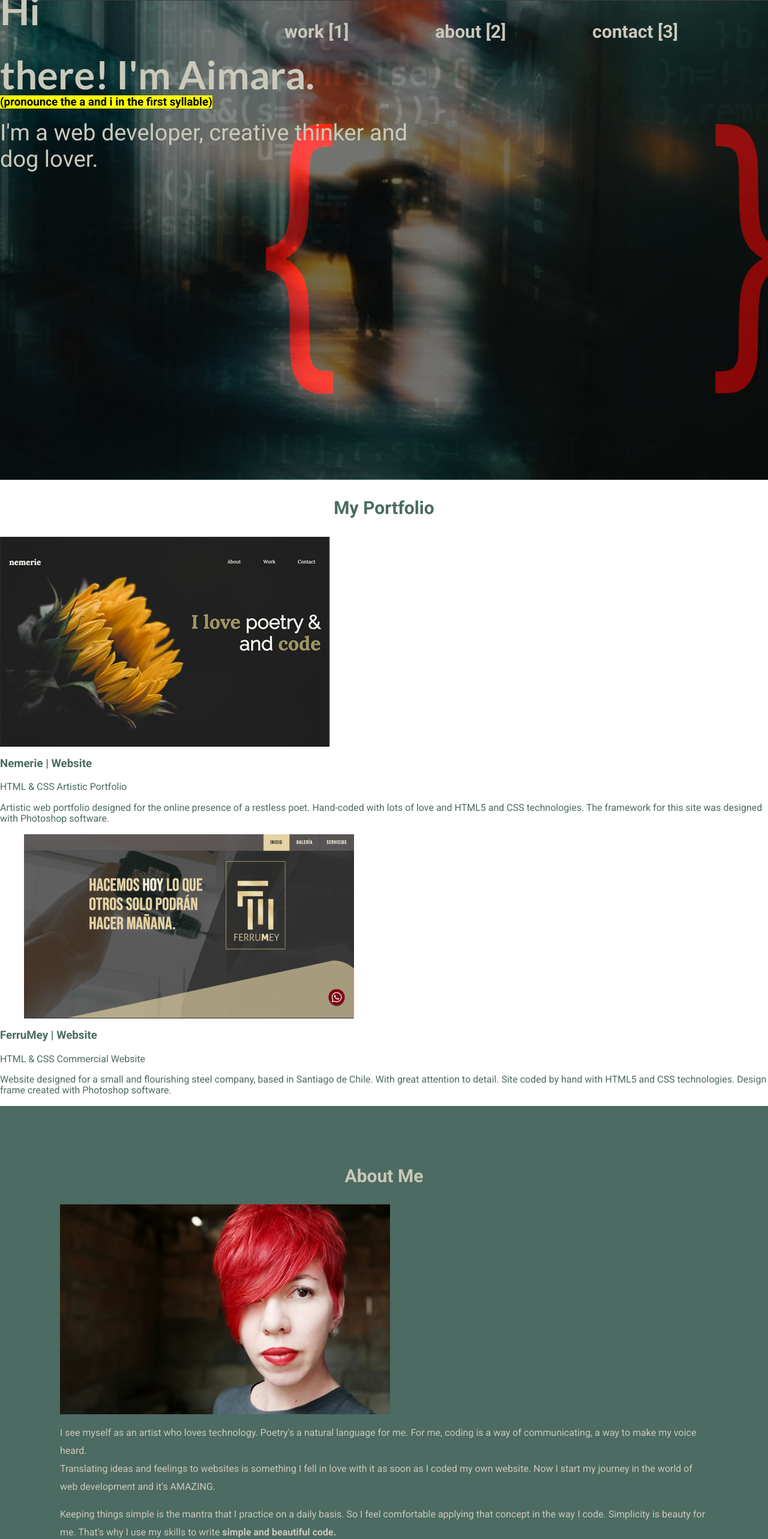
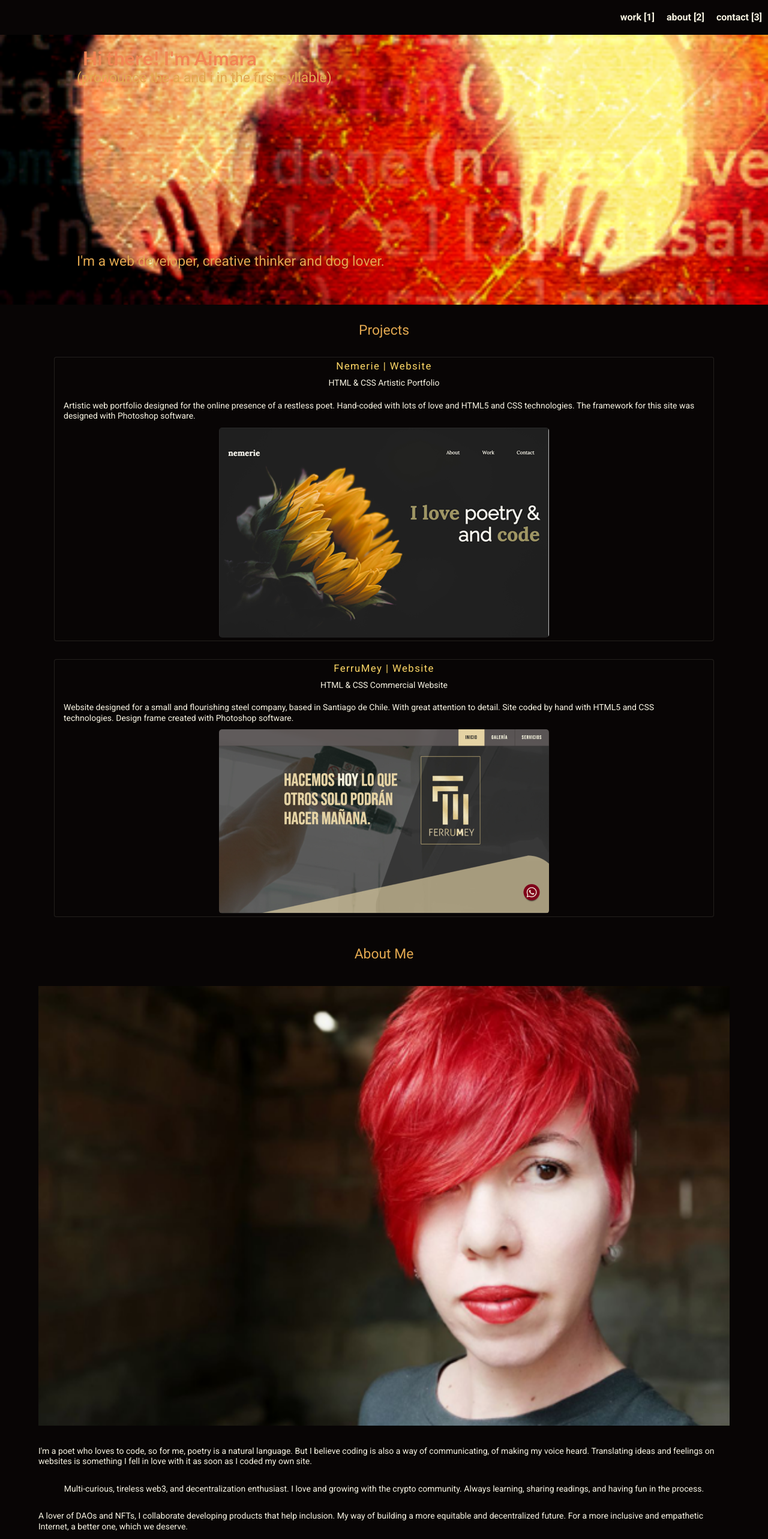
Before and after one commit to Aimara-Qvo/Aimara-Portfolio, a website built with Parcel: page index.html in a window 1280 px wide. Shown: the top 2566 px of the page at 60% size. Built offline with nearby package versions, Linux system fonts and the light colour scheme.

Commit message:
Mobile responsive layout

```diff
--- a/css/main.css
+++ b/css/main.css
@@ -86,189 +86,252 @@ textarea {
 /* ==========================================================================
    Author's custom styles
    ========================================================================== */
-/***** BASE STYLES *****/
+/* -------------------- General - Styles-------------------- */
+html {
+  font-size: 16px;
+}
+
 body {
   font-family:'Roboto';
-  color: #4C6B62;
+  font-size: 1em;
+  background-color:#080505;
 }
 
-main h2 {
-  font-size: 30px;
-  text-align: center;
-  margin: 0;
-  padding: 30px;
+ul,
+ol {
+  list-style-type: none;
 }
 
-#about h2, footer h2 {
+a {
+  text-decoration: none;
+  color: #f8f4e3;
+  font-weight: 700;
+}
+
+h1 {
+  font-family: 'Lato';
+  font-size: 1.75em;
+  line-height: 1.2;
+  font-weight: 500;
+}
+
+h2 {
+  font-size: 1.43em;
+  font-weight: 500;
+  color: #e2a850;
+}
+
+h3,
+h4 {
+  font-size: 1.05em;
+  font-weight: 500;
+  letter-spacing: 1.4px;
+}
+
+p {
+  font-size: .875em;
+  line-height: 1.25em;
+  color:#f8f4e3;
+}
+
+img {
+  width: 100%;
+}
+
+figure {
+  margin: 0;
+}
+
+/* -------------------- Base - Styles-------------------- */
+.content-wrapper {
+  width: 90%;
+  margin: 0;
+}
+
+/* ----------------- Base - Header-Hero-Footer - Styles-------------------- */
+
+header {
+  width: 100%;
+  flex-flow: row wrap;
+  background-color:#080505;
+  }
+
+.nav-bar ul {
+  display: flex;
+  justify-content: flex-end;
+  align-items: center;
+  flex-direction: row;
+  cursor: pointer;
+  margin: 10px 0;
+}
+
+.nav-bar li {
+  padding: 10px;
+}
+
+/*---footer---*/
+footer {
+  min-height: 250px;
+  display: flex;
+  justify-content: center;
+  align-items: center;
+  flex-flow: row wrap;
+  text-align: center;
+  flex-direction: column;
+  background-image: url(../img/waves-separator.svg);
+}
+
+footer h2 {
+  margin-top: 40px;
+}
+/*.contact {
+  padding:50px 0 0;
+  background-size: cover;
+  background-position: center;
+  overflow: auto;
+}*/
+
+footer p {
+  margin: 0;
+  color: #f8f4e3;;
+}
+
+footer .content-wrapper {
+  width: 55%;
+}
+
+footer .social-media {
+  display: flex;
+  justify-content: space-around;
+  align-items: center;
+  flex-direction: row;
+  margin: 20px 0;
+}
+
+footer .social-media p {
+  display: flex;
+  justify-content: center;
+  align-items: center;
+  border-radius: 50%;
+  border: 1px solid #f8f4e3;;
+  overflow: hidden;
+  font-size: 1.5rem;
+  width: 50px;
+  height: 50px;
+}
+
+footer .social-media p i {
+  font-size: 1em;
+}
+footer .contact-me {
+  margin: 30px;
+}
+
+footer .attribution {
+  font-size: .565em;
+  margin: 70px 0 0;
+}
+
+/*----Hero-Section----*/
+.hero-area {
+  display: flex;
+  justify-content: center;
+  flex-flow: row wrap;
+  background-image: url('../img/hero-mobile.png');
+  background-size: cover;
+  background-position: center;
+  min-height: 450px;
+}
+
+.hero-area .content-wrapper {
+  width: 80%;
+  flex-direction: column;
   color: #cac8ba;
 }
 
-/***** GRID *****/
-
-.full-width {
-  width: 1200px;
-  margin:  0 auto;
-  overflow: auto;
-}
-.half-width {
-  width: 600px;
-  float: left;
-}
-.third-width {
-  width: 400px;
-  float: left;
+.hero-area h1 {
+  margin: 20px 0 0 10px;
+  color: #f28454;
 }
 
-/***** HEADER SECTION *****/
-
-header {
-  height: 800px;
-  background: url('../img/hero-image.png');
-  background-size: cover;
-  background-position: center;
-  color: #cac8ba;
-  font-weight: 700;
+.hero-area #parenthesis {
+  margin: 0;
 }
 
-nav {
-  float: right;
-  padding: 20px 150px;
+.hero-area h2 {
+  margin: 280px 0 15px;
 }
 
-nav ul li{
-  display: inline-block;
-}
-
-nav ul li a {
-  color: #cac8ba;
-  font-weight: 700;
-  font-family: 'Roboto';
-  text-decoration:none;
-  font-size: 30px;
-  padding-left: 140px;
-}
-
-.presentation {
- float: right;
-  width: 800px;
-  text-align: right;
-  clear: both;
-  padding-top: 220px;
-  padding-right:150px;
-}
-
-header h1 {
-  font-family: 'Lato';
-  font-size: 65px;
-  font-weight: 700;
-  line-height:35px;
-  margin:0 auto;
-}
-
-header h2 {
-  font-size: 38px;
-  font-weight: 100;
-  margin:0 auto;
-}
-
-.presentation mark {
-  font-size: 30px;
+.hero-area mark {
   color:#011312;
   background: #4c6b62;
 }
 
-/***** PORTFOLIO SECTION *****/
 
-#portfolio   h3 {
-  text-align: left;
+/*---Portfolio-Section---*/
+
+  .projects h2 {
+    margin: 30px 0
+  }
+  .project-card {
+    width: 85%;
+    display: flex;
+    align-items: center;
+    justify-content: center;
+    flex-direction: column;
+    background-color: #080505;
+    border: 1px solid rgba(238, 236, 214, 0.116);
+    padding: 5px;
+    /*box-shadow: 5px 5px 5px rgb(56 51 51 / 90%);*/
+    border-radius: 4px;
+    margin-bottom: 30px;
+  }
+
+  .project-card img {
+    width: 100%;
+    border-radius: 5px;
+  }
+
+.projects {
+  display: flex;
+  justify-content: center;
+  align-items: center;
+  flex-direction: column;
 }
 
-#portfolio .full-width{
-  padding: 40px 0;
+.projects p {
+  margin: 10px;
+  padding: 0;
 }
 
-/***** ABOUT SECTION *****/
-#about {
-  padding: 100px;
-  background: #4c6b62;
-  background-size: cover;
-  background-position: center;
+.project-card h3 {
+  color: #FED766;
+  margin: 0;
 }
 
-#about h2 {
-  padding-top: 0;
+/*---About-Section---*/
+
+.about {
+  display: flex;
+  justify-content: center;
+  align-items: center;
+  flex-direction: column;
 }
 
-#my_description {
-  background: #4c6b62;
-  color: #cac8ba;
-  line-height: 30px;
+.about img {
+  margin: 20px 0;
 }
 
-#my_description span {
-  font-weight: 700;
-}
-
-/***** FOOTER SECTION *****/
-
-#contact {
-  padding:50px 0 0;
-  background: #011312;;
-  background-size: cover;
-  background-position: center;
-  overflow: auto;
-}
-
-#contact .full-width {
-  padding: 0;
-  margin: 50px auto 0;
-}
-
-#contact  h3, #contact  h4, #email a, #contact p  {
+.description {
+  display: flex;
+  justify-content: center;
+  align-items: center;
+  flex-direction: column;
   color: #cac8ba;
 }
 
-#contact .third-width h3 {
-  font-size: 24px ;
-  line-height: 32px;
-  width: 190px ;
-  margin: 30px auto;
-  padding-left: 30px;
-}
-
-#email a {
-  text-decoration:none;
-  font-size: 20px;
-  padding-left: 50px;
-}
-
-#my_network  ul {
-  list-style: none;
-}
-
-#my_network  ul li {
-   display: inline-block;
-}
-
-#my_network  ul img {
-  padding-right: 48px;
-}
-
-#meet_me p {
-  font-size: 18px;
-  line-height: 30px;
-  padding: 0 50px 30px;
-  margin: 0;
-}
-
-#meet_me img {
-  padding-left: 140px;
-}
-
-#contact h4 {
-  clear: both;
-  text-align: center;
-  margin: 90px auto 0;
+.my-description span {
+  font-weight: 700;
 }
 
 /* ==========================================================================
--- a/index.html
+++ b/index.html
@@ -19,21 +19,23 @@
   <link rel="stylesheet" href="css/normalize.css">
   <link rel="stylesheet" href="css/main.css">
 
+  <!-- FontAwesome CDN version 5.5 -->
+  <link rel="stylesheet" href="https://use.fontawesome.com/releases/v5.5.0/css/all.css"
+    integrity="sha384-B4dIYHKNBt8Bc12p+WXckhzcICo0wtJAoU8YZTY5qE0Id1GSseTk6S+L3BlXeVIU" crossorigin="anonymous" />
+
+  <!-- Google Font -->
   <link rel="preconnect" href="https://fonts.gstatic.com">
   <link href="https://fonts.googleapis.com/css2?family=Roboto&display=swap" rel="stylesheet">
   <link rel="preconnect" href="https://fonts.gstatic.com">
   <link href="https://fonts.googleapis.com/css2?family=Lato:wght@700&family=Roboto:wght@400;700&display=swap"
     rel="stylesheet">
 
-
   <meta name="theme-color" content="#fafafa">
 </head>
 
 <body>
-
   <!-- Add your site or application content here -->
-  <div class="content-wrapper">
-    <header div class="hero">
+  <header class="header">
     <nav class="nav-bar">
       <ul>
         <li><a href="#portfolio">work [1]</a></li>
@@ -41,32 +43,37 @@
         <li><a href="#contact">contact [3]</a></li>
       </ul>
     </nav>
-      <div class="hero-content">
-        <h1>Hi there! I'm Aimara. </h1>
-        <h3><mark>(pronounce the a and i in the first syllable)</mark></h3>
-        <h2>I'm a web developer, creative thinker and<br> dog lover.</h2>
+  </header>
+
+  <main>
+    <section class="hero-area">
+      <div class="content-wrapper">
+        <h1>Hi there! I'm Aimara </h1>
+        <h2 id="parenthesis">(pronounce the a and i in the first syllable)</h2>
+        <h2>I'm a web developer, creative thinker and dog lover.</h2>
       </div>
-    </header>
-    <main>
-      <div class="content-wrapper">
-        <section id="portfolio">
-          <h2>My Portfolio</h2>
-          <article>
-            <img src="img/nemerie_portfolio_project.png" alt="Nemerie website">
+    </section>
+
+    <section class="divider"></section>
+
+    <section class="projects" id="projects">
+      <h2>Projects</h2>
+      <div class="project-card">
         <h3>Nemerie | Website</h3>
         <p>HTML & CSS Artistic Portfolio</p>
         <p>Artistic web portfolio designed for the online presence of a restless poet.
           Hand-coded with lots of love and HTML5 and CSS technologies.
           The framework for this site was designed with Photoshop software.
         </p>
-          </article>
-
-          <article>
         <figure>
-              <a href="https://aimaraqvo.github.io/ferrumey-responsive/index.html" target="_blank">
-                <img src="img/ferrunmey_project.png" alt="FerruMey website">
+          <a href="" target="_blank">
+            <img src="img/nemerie_portfolio_project.png" alt="Nemerie website">
           </a>
         </figure>
+      </div>
+
+      </div>
+      <div class="project-card">
         <h3>FerruMey | Website</h3>
         <p>HTML & CSS Commercial Website</p>
         <p>Website designed for a small and flourishing steel company,
@@ -74,67 +81,58 @@
           Site coded by hand with HTML5 and CSS technologies.
           Design frame created with Photoshop software.
         </p>
-          </article>
+        <figure>
+          <a href="https://aimaraqvo.github.io/ferrumey-responsive/index.html" target="_blank">
+            <img src="img/ferrunmey_project.png" alt="FerruMey website">
+          </a>
+        </figure>
+      </div>
+
     </section>
 
-        <section id="about">
+    <section class="about" id="about">
+      <h2>About Me</h2>
       <div class="content-wrapper">
-            <h2>About Me</h2>
         <img src="img/about-me-picture.png" alt="About me picture">
-            <div id="my_description">
-              <p>I see myself as an artist who loves technology. Poetry's a natural language for me.
-                For me, coding is a way of communicating,
-                a way to make my voice heard.<br>
-                Translating ideas and feelings to websites is something
-                I fell in love with it as soon as I coded my own website.
-                Now I start my journey in the world of web development and it's AMAZING.
+        <span class="description">
+          <p>I'm a poet who loves to code, so for me, poetry is a natural language.
+             But I believe coding is also a way of communicating, of making my
+             voice heard. Translating ideas and feelings on websites is something
+             I fell in love with it as soon as I coded my own site.
           </p>
-              <p> Keeping things simple is the mantra that I practice on a daily basis.
-                So I feel comfortable applying that concept in the way I code.
-                Simplicity is beauty for me. That's why
-                I use my skills to write <span>simple and beautiful code.</span>
+          <p>Multi-curious, tireless web3, and decentralization enthusiast. I love
+             and growing with the crypto community. Always learning, sharing
+             readings, and having fun in the process.
+          </p>
+          <p>A lover of DAOs and NFTs, I collaborate developing products that
+            help inclusion. My way of building a more equitable and decentralized
+            future.<span> For a more inclusive and empathetic Internet, a better one,
+            which we deserve.</span>
           </p>
         </div>
       </div>
     </section>
+  </main>
 
   <footer id="contact">
     <div class="content-wrapper">
       <h2>Let's Connect</h2>
-            <h3>Follow me</h3>
       <div class="social-media">
-              <ul>
-                <li><a href="https://twitter.com/NemerieGarcia" target="_blank">
-                    <img src="img/twitter.png" alt="twitter logo"></a></li>
-                <li><a href="https://github.com/Aimara-Qvo" target="_blank">
-                    <img src="img/github.png" alt="github logo"></a></li>
-                <li><a href="https://www.linkedin.com/in/aimara-garcia-cabezas-153465192/" target="_blank">
-                    <img src="img/linkedin.png" alt="linkedin logo"></a>
-
+        <p><a href="https://twitter.com/NemerieGarcia" target="_blank">
+            <i class="fab fa-twitter"></i></a></p>
+        <p><a href="https://github.com/aimaraqvo" target="_blank">
+            <i class="fab fa-github-alt"></i></a></p>
+        <p><a href="https://www.linkedin.com/in/aimara-garcia-cabezas-153465192/" target="_blank">
+            <i class="fab fa-linkedin-in"></i></a>
           <!-- other social links here -->
-              </ul>
       </div>
 
-            <div class="contact-me"">
-              <h3>Hire me</h3>
-              <a href=" mailto:agc801030@gmail.com">agc801030@gmail.com</a>
-            </div>
-
-            <div class="meet-me">
-              <h3>Meet me</h3>
-              <a href="https://zoom.us/join" target="_blank">
-                <img src="img/zoom.png" alt="github logo"></a>
-              <p>Let's go to meetups together</p>
-            </div>
       <div class="attribution">
-              <h4>Designed by Russianfactory | Develoved by Aimara García</h4>
+        <p>Designed by Russianfactory | Develoved by Aimara García</p>
       </div>
     </div>
     <!--footer content-wrapper ends-->
   </footer> <!-- footer content ends -->
-      </div>
-    </main>
-  </div>
 </body>
 
 </html>
```
Also changed, not shown: img/blob-portfolio.svg (added), img/divider.svg (added), img/hero-mobile.png (added), img/portfolio-picture.png (added), img/waves-separator.svg (added). Lines whose indentation alone changed are shown as unchanged.
